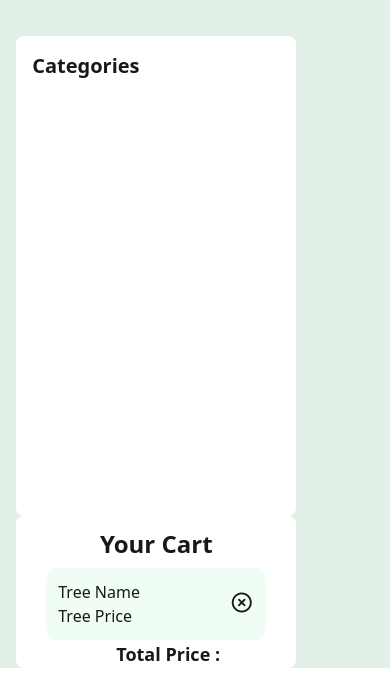
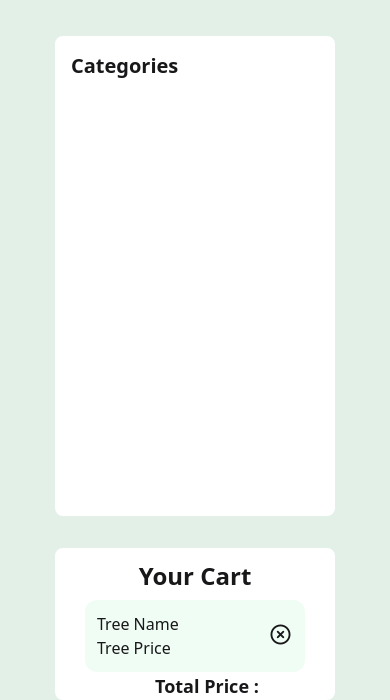
Before and after one commit to lvfahim/Assignment-6, a plain HTML site: page index.html in a window 390 px wide. Shown: the part 484-1184 px from the top of the page. Before the commit the page ends 1152 px from the top, so only its background shows below. Drawn offline with nearby package versions, Linux system fonts and the light colour scheme; no server answers.

Commit message:
my responsive is almost finis

```diff
--- a/index.html
+++ b/index.html
@@ -64,8 +64,8 @@
 
     <main >
         <h1 class="text-center mt-[100px] text-4xl font-semibold font-english">Choose Your Trees</h1>
-        <div class="w-11/12 mx-auto flex md:flex-row flex-col md:justify-evenly mt-[40px]">
-            <div class="w-[280px] bg-white rounded-lg h-[480px]">
+        <div class="w-11/12 mx-auto flex md:flex-row flex-col justify-center  gap-4 md:gap-0 md:justify-evenly mt-[40px]">
+            <div class="w-[280px] bg-white rounded-lg h-[480px] mx-auto md:mx-0 ">
                 <h1 class="font-semibold text-xl mb-4 pl-4 pt-4">Categories</h1>
                 <div id="categories-section" class="p-2">
                     <!-- <div class="w-[280px] h-[35px] hover:bg-green-600 flex items-center rounded-lg mb-1">
@@ -73,10 +73,10 @@
                     </div> -->
                 </div>
             </div>
-            <div class="md:w-[1070px] h-full  grid md:grid-cols-3 grid-cols-1 gap-6" id="cata-card">
+            <div class="md:w-[1070px] w-[341px] h-full mx-auto md:mx-0  grid md:grid-cols-3 grid-cols-1 gap-6" id="cata-card">
 
             </div>
-            <div class="w-[280px] bg-white rounded-lg">
+            <div class="w-[280px] bg-white rounded-lg mx-auto md:mx-0">
                 <h1 class="text-center pt-3 pb-2 text-2xl font-bold">Your Cart</h1>
                 <div>
                     <div>
```
